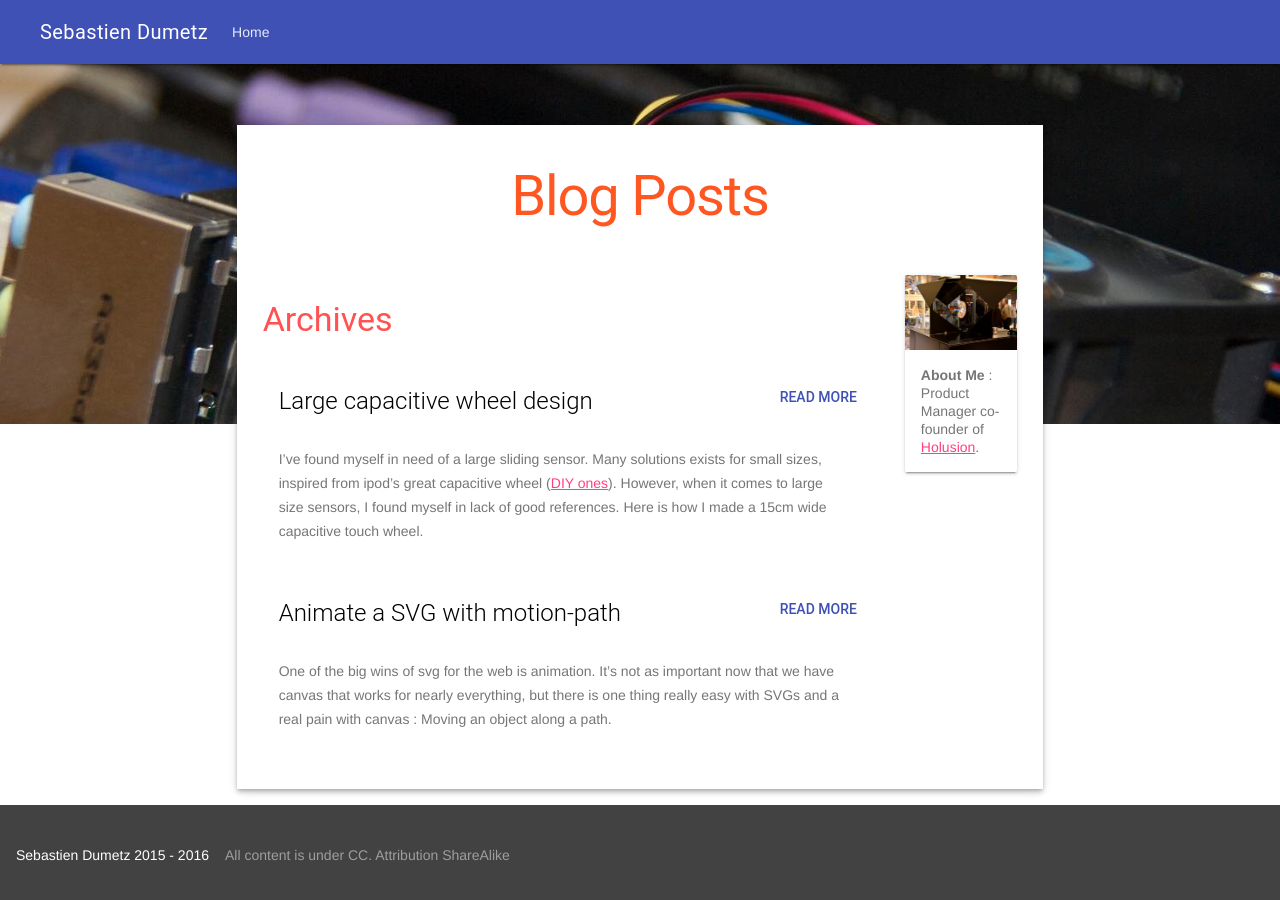
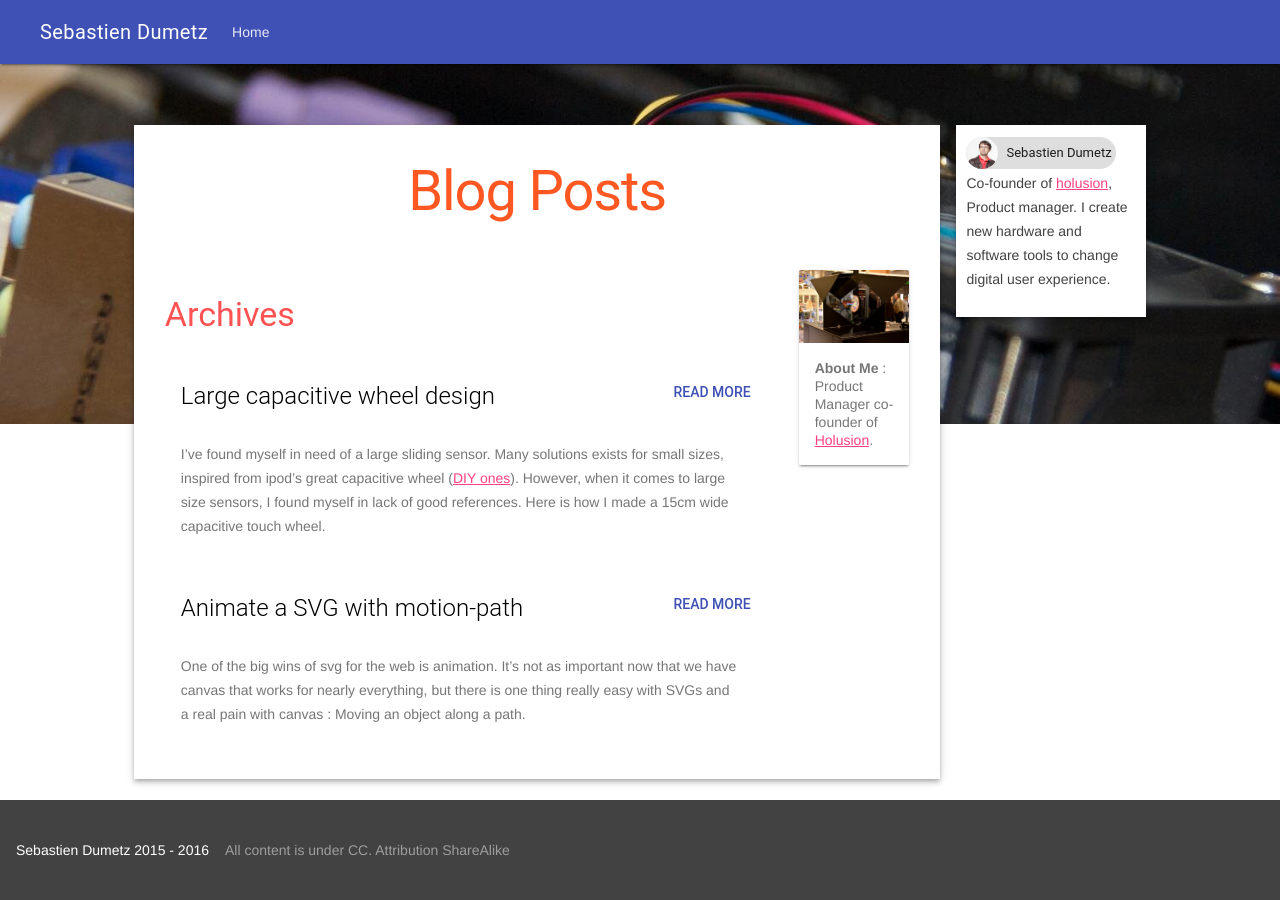
Before and after one commit to sdumetz/sdumetz.github.io, a Jekyll site: the page built from index.html, in a window 1280 px wide. Built offline with Jekyll 4.4.1, drawn with Linux system fonts in a browser that asks for light colours.

Commit message:
update main layout

```diff
--- a/_layouts/default.html
+++ b/_layouts/default.html
@@ -23,7 +23,7 @@
   </head>
   <body>
     <div class="mdl-layout mdl-js-layout mdl-layout--no-desktop-drawer-button">
-      <header class="mdl-layout__header">
+      <header class="mdl-layout__header navbar">
         <div class="mdl-layout__header-row">
           <!-- Title -->
           <span class="mdl-layout-title">Sebastien Dumetz</span>
--- a/_layouts/front.html
+++ b/_layouts/front.html
@@ -5,10 +5,20 @@ layout: default
 </div>
 <main class="mdl-layout__content main-content">
   <div class="container mdl-grid">
-    <div class="mdl-cell mdl-cell--2-col mdl-cell--hide-tablet mdl-cell--hide-phone"></div>
-    <div class="site-content mdl-color--white mdl-shadow--4dp content mdl-color-text--grey-800 mdl-cell mdl-cell--8-col">
+    <div id="site-content" class="mdl-color--white mdl-shadow--4dp content mdl-color-text--grey-800 mdl-cell mdl-cell--1-offset-desktop mdl-cell--8-col mdl-cell--8-col-tablet">
       <h1 style="text-align:center">{{page.title}}</h1>
       {{content}}
     </div>
+    <div class=" site-content mdl-color--white mdl-shadow--4dp content mdl-color-text--grey-800 mdl-cell mdl-cell--2-col mdl-cell--top">
+      <div>
+        <span class="mdl-chip mdl-chip--contact mdl-chip--deletable">
+          <img class="mdl-chip__contact" src="/data/ID.png"></img>
+          <span class="mdl-chip__text">Sebastien Dumetz</span>
+        </span>
+
+        <p>Co-founder of <a href="http://holusion.com">holusion</a>, Product manager. I create new hardware and software tools to change digital user experience.</p>
+      </div>
+
+    </div>
   </div>
 </main>
--- a/style/grid.css
+++ b/style/grid.css
@@ -4,3 +4,13 @@
 }
 .cell{
 }
+#site-content{
+  padding:5px 15px 5px 15px;
+}
+@media (min-width: 839px)and (max-width: 1200px) {
+  #site-content{
+    margin-left: 8px;
+    width:83%;
+    width:calc(83% - 16px);
+  }
+}
--- a/style/main.css
+++ b/style/main.css
@@ -9,12 +9,8 @@ html, body{
   margin:0;
 
 }
-.navbar{
-  background: url('/data/header.jpg') center / cover;
-  max-height:200px;
-}
-.navbar .mdl-layout__header,
-.navbar .mdl-layout__drawer-button {
+
+.navbar .mdl-layout__header, .mdl-layout__drawer-button >.material-icons {
   /* This background is dark, so we set text to white. Use 87% black instead if
      your background is light. */
   color: white;
```
